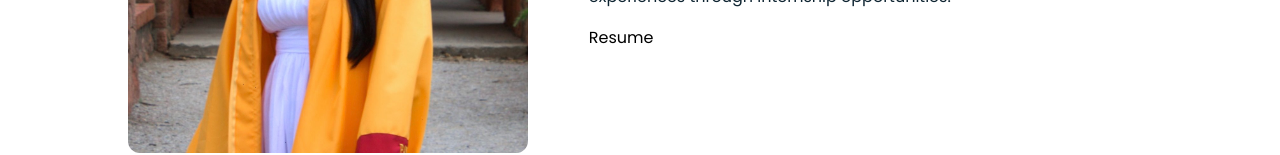
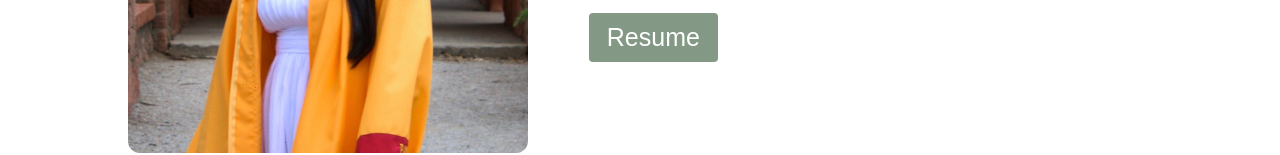
Before and after one commit to tkphan7/tkphan7.github.io, a plain HTML site: page index.html in a window 1280 px wide. Shown: the part 1220-1375 px from the top of the page. Drawn offline with Linux system fonts and the light colour scheme.

Commit message:
Update index.html

```diff
--- a/index.html
+++ b/index.html
@@ -64,7 +64,7 @@
                     <p>
                         My name is Kathy Phan and I am currently an undergraduate student at the University of Oklahoma. I am hope to gain professional experiences through internship opportunities.
                     </p>
-                    <div class="button"
+                    <div class="button">
                         <button>Resume</button>
                     </div>
                 </div>
```
